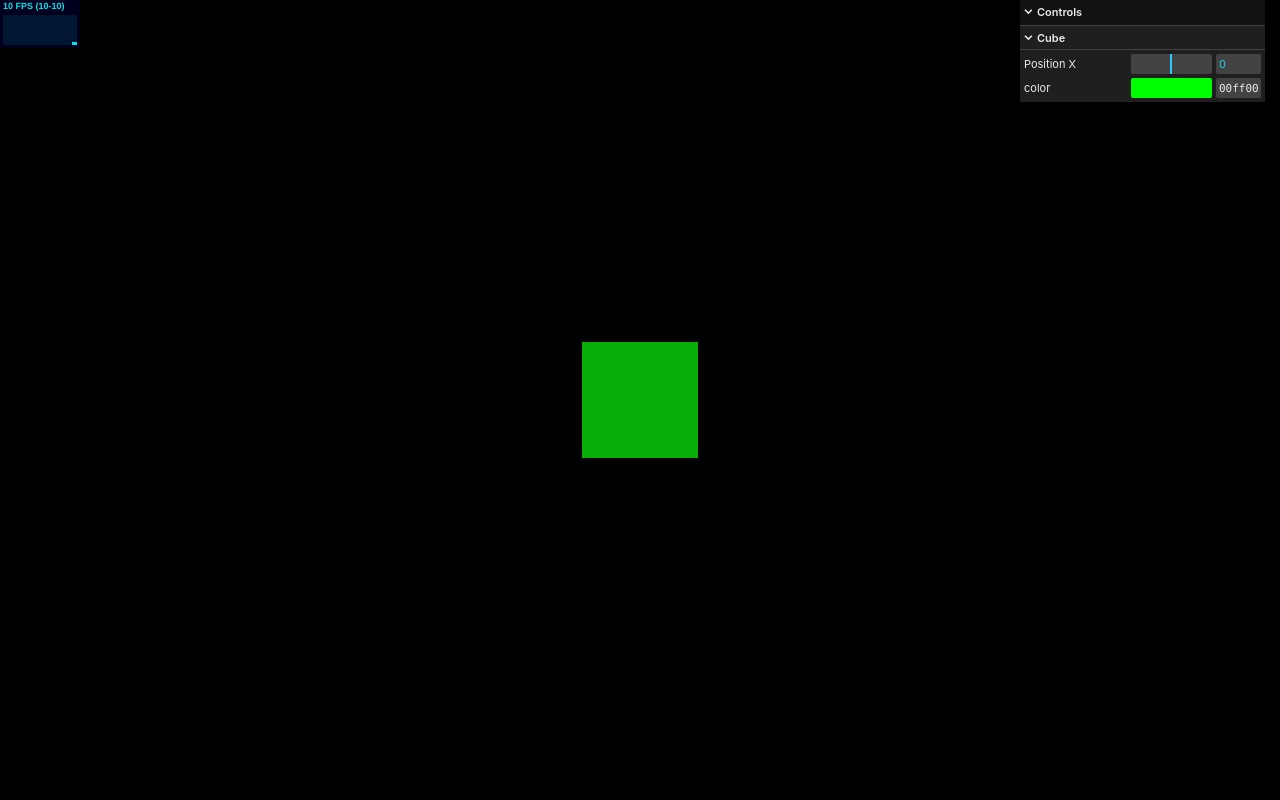
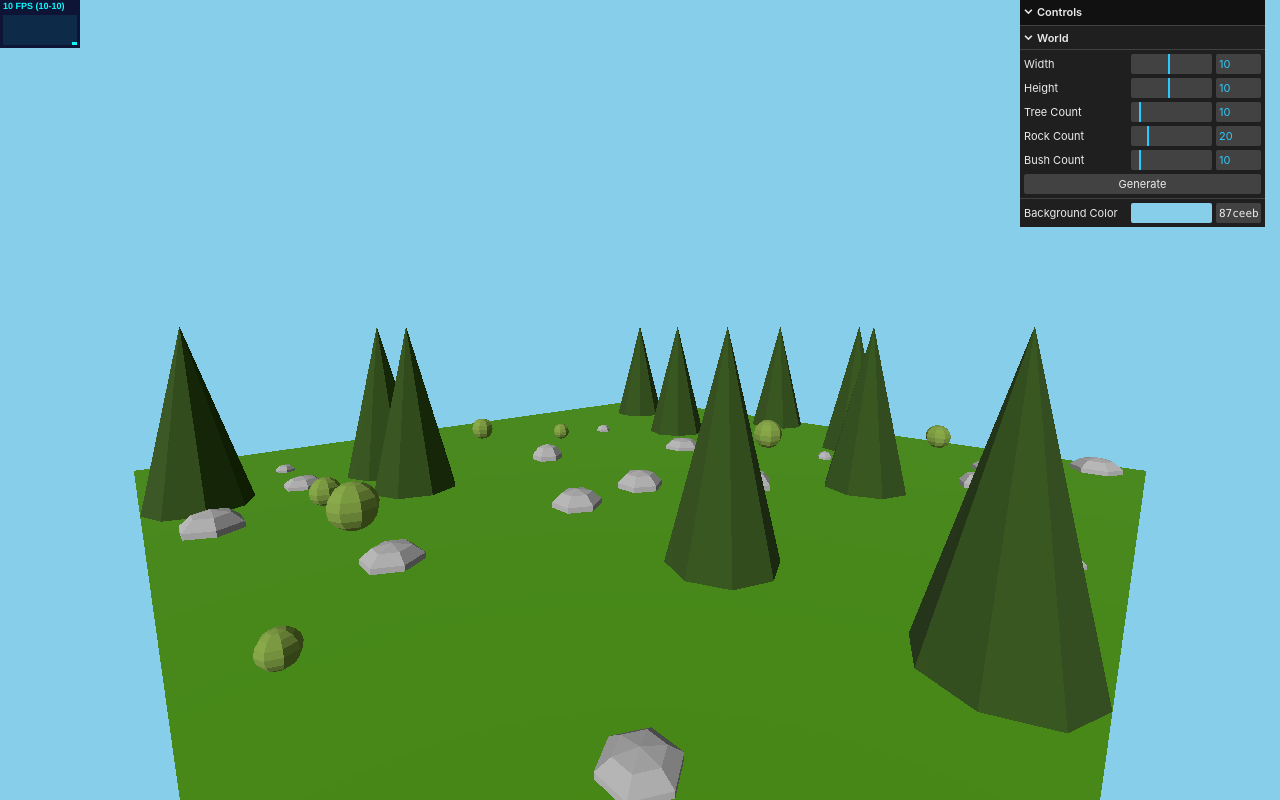
Before and after one commit to AlexDeliev/isometric-rpg-game, a website built with Vite: page index.html in a window 1280 px wide. Built offline with nearby package versions, Linux system fonts and the light colour scheme; animation ran at ten frames a second.

Commit message:
Initialise terrain and terrain obstacles

```diff
--- a/index.html
+++ b/index.html
@@ -2,12 +2,12 @@
 <html lang="en">
 	<head>
 		<meta charset="utf-8">
-		<title>My first three.js app</title>
+		<title>Isometric RPG Game</title>
 		<style>
 			body { margin: 0; }
 		</style>
 	</head>
 	<body>
-		<script type="module" src="/main.js"></script>
+		<script type="module" src="/src/main.js"></script>
 	</body>
 </html>
--- a/main.js
+++ b/src/main.js
@@ -2,6 +2,7 @@ import * as THREE from 'three';
 import { OrbitControls } from 'three/addons/controls/OrbitControls.js';
 import Stats from 'three/addons/libs/stats.module.js';
 import { GUI } from 'three/addons/libs/lil-gui.module.min.js';
+import { World } from './world.js';
 
 const gui = new GUI();
 
@@ -17,8 +18,16 @@ const scene = new THREE.Scene();
 const camera = new THREE.PerspectiveCamera( 75, window.innerWidth / window.innerHeight, 0.1, 1000 );
 const controls = new OrbitControls( camera, renderer.domElement );
 
+//Change the background color of the scene
+scene.background = new THREE.Color(0x87ceeb); // Светлосин цвят
+
+// Creating world with width and height
+const world = new World(10, 10);
+scene.add(world);
+
 // Creating directional light (simulating sunlight) to illuminate the scene
 const sun = new THREE.DirectionalLight();
+sun.intensity = 3;
 sun.position.set( 1, 2, 3 );
 scene.add(sun);
 
@@ -27,13 +36,14 @@ const ambient = new THREE.AmbientLight();
 ambient.intensity = 0.5;
 scene.add(ambient);
 
-// Creating a cube with geometry and material
+/* Creating a cube with geometry and material
 const geometry = new THREE.BoxGeometry( 1, 1, 1 );
 const material = new THREE.MeshStandardMaterial( { color: 0x00ff00 } );
 const cube = new THREE.Mesh( geometry, material );
 scene.add( cube );
+*/
+camera.position.set(10, 2, 10); // Correctly set the camera position
 
-camera.position.z = 5;
 controls.update();
 
 function animate() {
@@ -50,6 +60,23 @@ window.addEventListener('resize', () => {
 });
 
 // Creating a GUI for interactive cube settings
-const folder = gui.addFolder('Cube');
-folder.add(cube.position, 'x', -2, 2, 0.1).name('Position X');
-folder.addColor(cube.material, 'color');
+const worldFolder = gui.addFolder('World');
+worldFolder.add(world, 'width', 1, 20, 1).name('Width');
+worldFolder.add(world, 'height', 1, 20, 1).name('Height');
+worldFolder.add(world, 'treeCount', 0, 100, 1).name('Tree Count');
+worldFolder.add(world, 'rockCount', 0, 100, 1).name('Rock Count');
+worldFolder.add(world, 'bushCount', 0, 100, 1).name('Bush Count');
+/*worldFolder.addColor({ color: world.terrain.material.color.getStyle() }, 'color')
+    .name('Terrain Color')
+    .onChange((value) => {
+        world.terrain.material.color.set(value); // Update the terrain color
+    });
+*/
+// Добавяне на GUI опция за промяна на цвета на фона
+gui.addColor({ background: scene.background.getStyle() }, 'background')
+    .name('Background Color')
+    .onChange((value) => {
+        scene.background.set(value); // Задаване на новия цвят
+    });
+
+worldFolder.add(world, 'generate').name('Generate');
--- /dev/null
+++ b/src/world.js
@@ -0,0 +1,223 @@
+import * as THREE from 'three';
+import { If } from 'three/tsl';
+
+export class World extends THREE.Mesh {
+    #objectMap = new Map();
+
+    constructor(width, height) {
+        super();
+
+        this.width = width;
+        this.height = height;
+
+        this.treeCount = 10;
+        this.rockCount = 20;
+        this.bushCount = 10;
+
+        this.trees = new THREE.Group();
+        this.add(this.trees);
+
+        this.rock = new THREE.Group();
+        this.add(this.rock);
+
+        this.bushes = new THREE.Group();
+        this.add(this.bushes);
+
+
+        this.generate();
+    }
+
+    generate() {
+        this.clear();
+        this.createTerrain();
+        this.createTrees();
+        this.createRocks();
+        this.createBushes();
+    }
+
+    clear() {
+        if(this.terrain) {
+            this.terrain.geometry.dispose();
+            this.terrain.material.dispose();
+            this.remove(this.terrain);
+        }
+        if(this.trees) {
+            this.trees.children.forEach(tree => {
+                tree.geometry?.dispose();
+                tree.material?.dispose();
+            });
+            this.trees.clear();
+        }
+        if(this.rock) {
+            this.rock.children.forEach(rock => {
+                rock.geometry?.dispose();
+                rock.material?.dispose();
+            });
+            this.rock.clear();
+        }
+        if(this.bushes) {
+            this.bushes.children.forEach(bush => {
+                bush.geometry?.dispose();
+                bush.material?.dispose();
+            });
+            this.bushes.clear();
+        }
+
+        this.#objectMap.clear();
+    }
+    createTerrain() {
+        const terrainMaterial = new THREE.MeshStandardMaterial({
+            color: 0x50a000
+            //wireframe: true
+        });
+
+        const terrainGeometry = new THREE.PlaneGeometry(
+            this.width,
+            this.height,
+            this.width,
+            this.height
+        );
+
+        this.terrain = new THREE.Mesh(terrainGeometry, terrainMaterial);
+        this.terrain.rotation.x = -Math.PI / 2;
+        this.terrain.position.set(this.width / 2, 0, this.height / 2);
+        this.add(this.terrain);
+    }
+
+    createTrees() {
+        const treeHeight = 2;
+        const treeRadius = 0.5;
+
+        const treeGeometry = new THREE.ConeGeometry(treeRadius, treeHeight, 8);
+        const treeMaterial = new THREE.MeshStandardMaterial({
+            color: 0x305010,
+            flatShading: true
+        });
+
+
+
+
+        this.trees.clear();
+
+
+        for(let i = 0; i < this.treeCount; i++) {
+
+            const treeMesh = new THREE.Mesh(treeGeometry, treeMaterial);
+
+            const coords = new THREE.Vector2(
+                Math.floor(this.width * Math.random()),
+                Math.floor(this.height * Math.random())
+            );
+
+            //Don't place tree if there is already an object at that location
+            if(this.#objectMap.has(`${coords.x}-${coords.y}`)){
+                continue;
+            }
+
+            treeMesh.position.set(
+                coords.x + 0.5,
+                treeHeight / 2,
+                coords.y + 0.5
+            );
+
+            this.trees.add(treeMesh);
+
+            this.#objectMap.set(`${coords.x}-${coords.y}`, treeMesh);
+        }
+
+    }
+
+    createRocks() {
+        const minRockRadius = 0.1;
+        const maxRockRadius = 0.3;
+        const minRockHeight = 0.5;
+        const maxRockHeight = 1;
+
+
+        const rockMaterial = new THREE.MeshStandardMaterial({
+            color: 0xb0b0b0,
+            flatShading: true
+        });
+
+
+
+        for(let i = 0; i < this.rockCount; i++) {
+            const radius = minRockRadius + (Math.random() * (maxRockRadius - minRockRadius));
+            const height = minRockHeight + (Math.random() * (maxRockHeight - minRockHeight));
+            const rockGeometry = new THREE.SphereGeometry(radius, 6, 5);
+            const rockMesh = new THREE.Mesh(rockGeometry, rockMaterial);
+
+            const coords = new THREE.Vector2(
+                Math.floor(this.width * Math.random()),
+                Math.floor(this.height * Math.random())
+            );
+
+            //Don't place rock if there is already an object at that location
+            if(this.#objectMap.has(`${coords.x}-${coords.y}`)){
+                continue;
+            }
+
+            rockMesh.position.set(
+                coords.x + 0.5,
+                0,
+                coords.y + 0.5
+            );
+
+            rockMesh.scale.y = height;
+            this.rock.add(rockMesh);
+
+            this.#objectMap.set(`${coords.x}-${coords.y}`, rockMesh);
+        }
+
+    }
+
+    createBushes() {
+        const minBushRadius = 0.1;
+        const maxBushRadius = 0.3;
+        //const minBushHeight = 0.5;
+        //const maxBushHeight = 1;
+
+
+        const bushMaterial = new THREE.MeshStandardMaterial({
+            color: 0x80a040,
+            flatShading: true
+        });
+
+
+
+
+        for(let i = 0; i < this.bushCount; i++) {
+            const radius = minBushRadius + (Math.random() * (maxBushRadius - minBushRadius));
+            const bushGeometry = new THREE.SphereGeometry(radius, 8, 8);
+            const bushMesh = new THREE.Mesh(bushGeometry, bushMaterial);
+
+            const coords = new THREE.Vector2(
+                Math.floor(this.width * Math.random()),
+                Math.floor(this.height * Math.random())
+            );
+
+            //Don't place bush if there is already an object at that location
+            if(this.#objectMap.has(`${coords.x}-${coords.y}`)){
+                continue;
+            }
+
+            bushMesh.position.set(
+                coords.x + 0.5,
+                radius,
+                coords.y + 0.5
+            );
+
+            this.bushes.add(bushMesh);
+
+            this.#objectMap.set(`${coords.x}-${coords.y}`, bushMesh);
+        }
+
+    }
+}
+
+//Terrain
+//  -Terrain Mesh
+//  -Trees Group
+//    -Tree 1
+//    -Tree 2
+//    -...
```
Also changed, not shown: TODO.md (+18 -24 lines), README.md, 1 other file.
